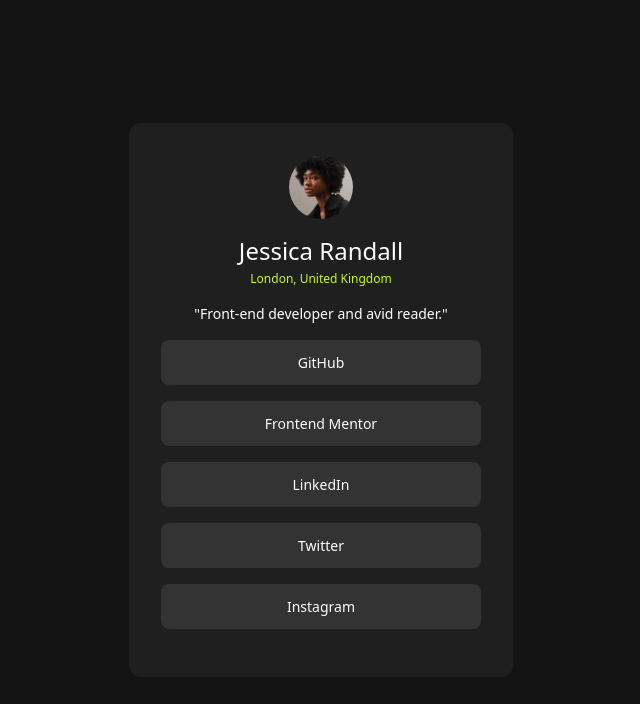
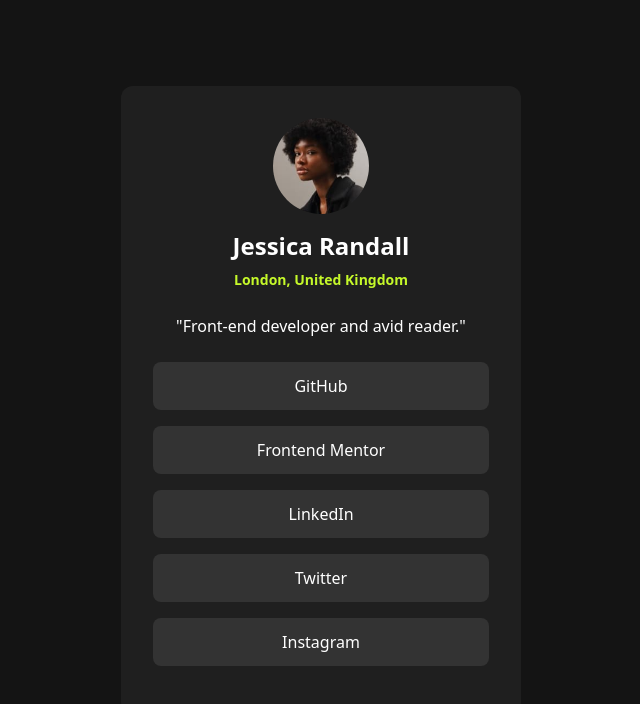
Before and after one commit to elifseyhan/social-links-profile-solution, a website: page public/index.html in a window 1280 px wide. Shown: the whole page, without its empty margins (319-959 px from the left). Drawn offline with Linux system fonts and the light colour scheme.

Commit message:
Content modified

```diff
--- a/public/index.html
+++ b/public/index.html
@@ -3,8 +3,6 @@
     <head>
         <meta charset="UTF-8" />
         <meta name="viewport" content="width=device-width, initial-scale=1.0" />
-        <!-- displays site properly based on user's device -->
-
         <link
             rel="icon"
             type="image/png"
@@ -24,15 +22,15 @@
     </head>
     <body>
         <main class="text-center">
-            <div class="bg-dark-grey rounded-xl p-8 mx-4 sm:w-96">
+            <div class="bg-dark-grey rounded-xl p-8 mx-4 sm:w-[400px]">
                 <img
                     src="./images/avatar-jessica.jpeg"
-                    class="rounded-full h-16 mx-auto mb-4"
+                    class="rounded-full h-24 mx-auto mb-4"
                     alt="Avatar image"
                 />
-                <h1 class="text-2xl mb-1">Jessica Randall</h1>
-                <span class="block text-primary text-xs mb-4">London, United Kingdom</span>
-                <p class="mb-4">"Front-end developer and avid reader."</p>
+                <h1 class="text-2xl mb-2 font-bold">Jessica Randall</h1>
+                <span class="block text-primary text-sm mb-4 font-semibold">London, United Kingdom</span>
+                <p class="my-6">"Front-end developer and avid reader."</p>
                 <div class="bg-grey py-3 rounded-lg cursor-pointer mb-4 transition duration-500 hover:bg-primary hover:text-dark-grey">GitHub</div>
                 <div class="bg-grey py-3 rounded-lg cursor-pointer mb-4 transition duration-500 hover:bg-primary hover:text-dark-grey">Frontend Mentor</div>
                 <div class="bg-grey py-3 rounded-lg cursor-pointer mb-4 transition duration-500 hover:bg-primary hover:text-dark-grey">LinkedIn</div>
--- a/tailwind.config.js
+++ b/tailwind.config.js
@@ -5,9 +5,6 @@
         extend: {
             fontFamily: {
                 inter: ["Inter", "sans-serif"],
-            },
-            fontSize: {
-                base: "14px",
             },
             colors: {
                 primary: "hsl(75, 94%, 57%)",
```
Also changed, not shown: public/css/style.css.
